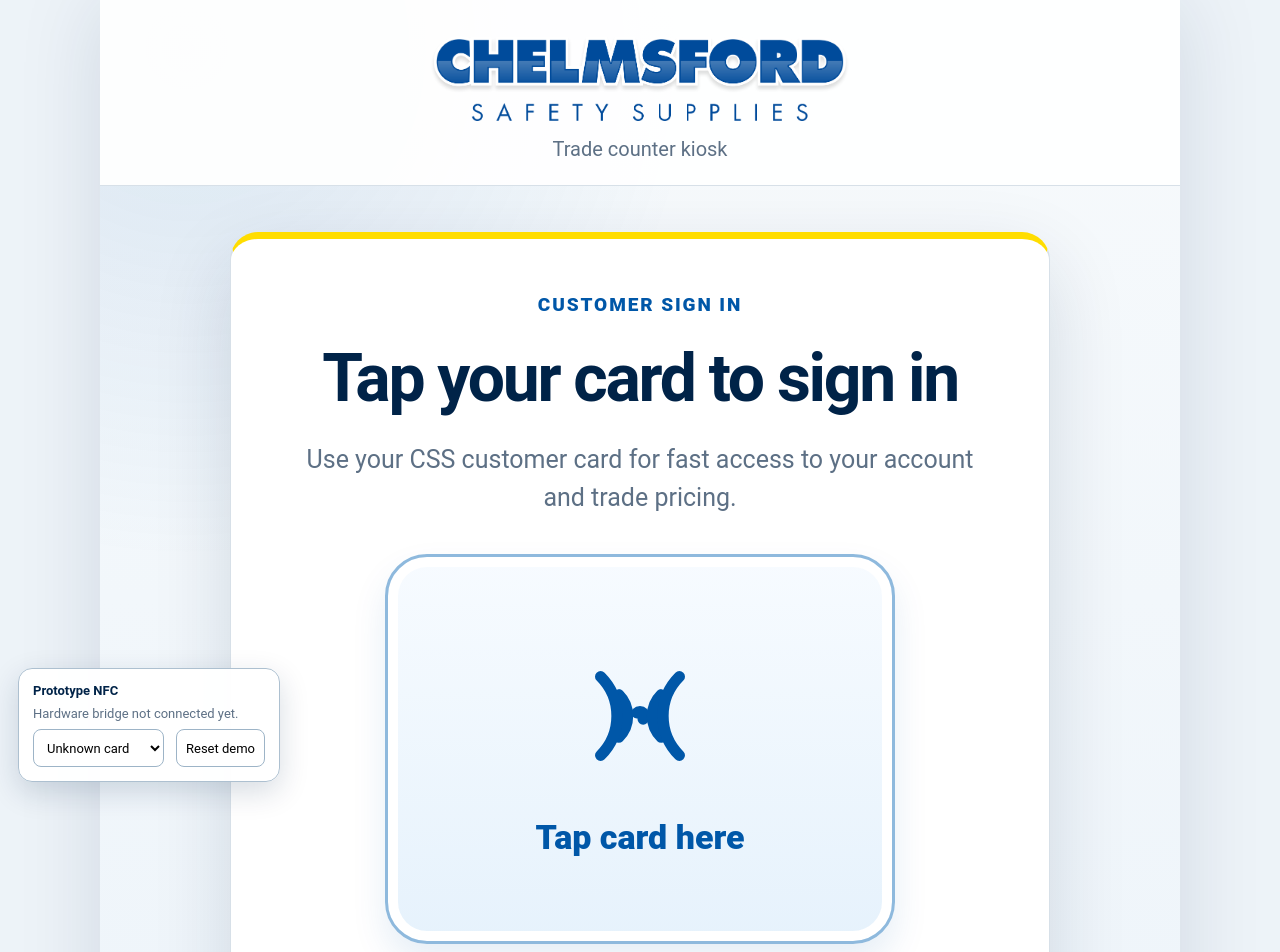
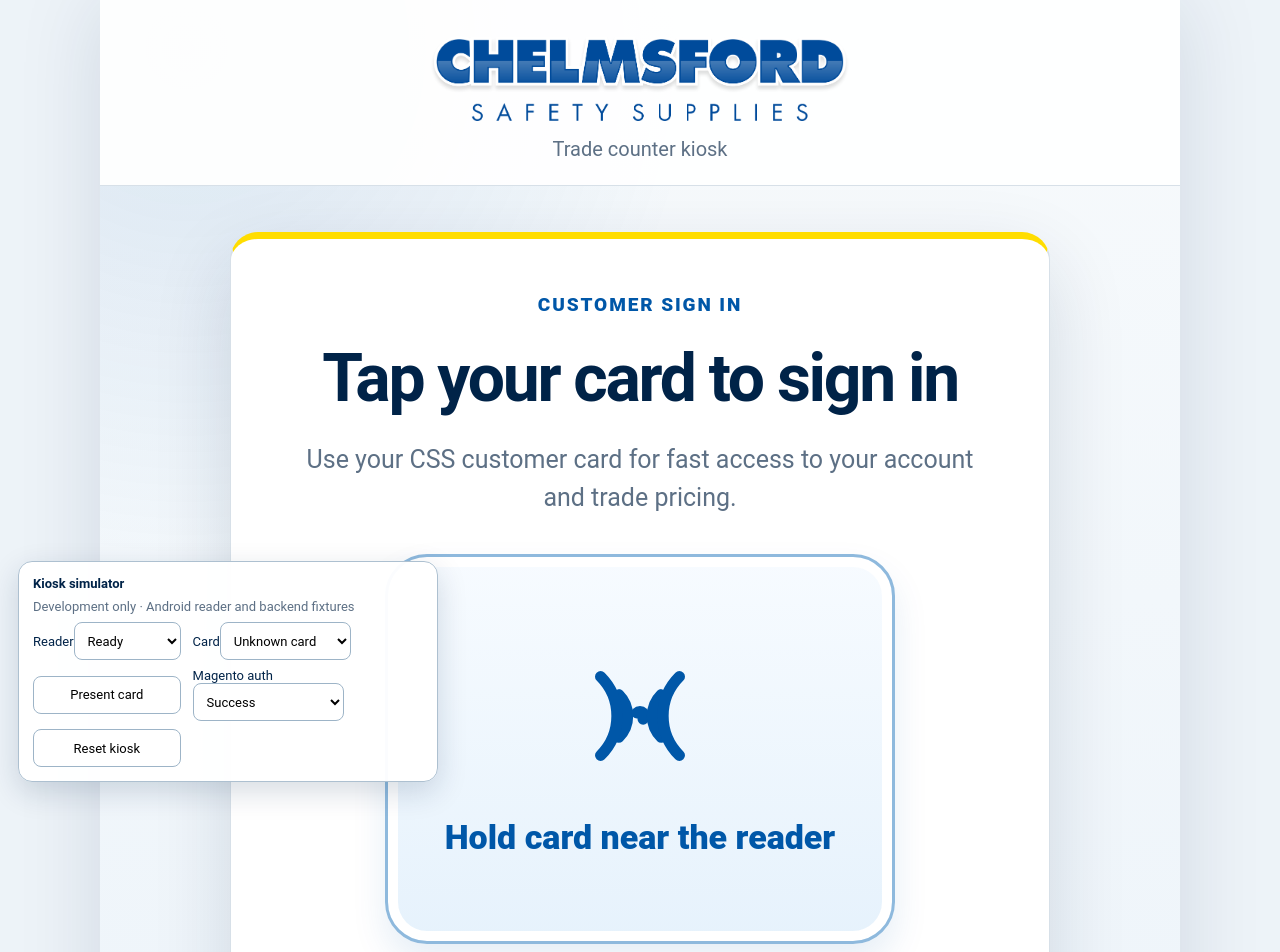
Before and after one commit to 0stoya/css_kiosk, a Next.js app: page / in a window 1280 px wide. Shown: the top 952 px of the page. Built offline with nearby package versions, Linux system fonts and the light colour scheme.

Commit message:
Drive kiosk auth through the hardware simulator

```diff
--- a/components/kiosk-auth-demo.tsx
+++ b/components/kiosk-auth-demo.tsx
@@ -1,8 +1,15 @@
 "use client";
 
 import Image from "next/image";
-import { FormEvent, useState } from "react";
-import { KioskAuthState, MockCardScenario, mockCustomer } from "@/lib/kiosk/auth-state";
+import { FormEvent, useEffect, useRef, useState } from "react";
+import { KioskAuthState, mockCustomer } from "@/lib/kiosk/auth-state";
+import {
+  createKioskNfcSimulator,
+  KioskNfcSimulator,
+  resolveSimulatedCard,
+  SimulatedCardFixture,
+  SimulatedMagentoResult,
+} from "@/lib/kiosk/simulator";
 
 function ContactlessIcon() {
   return (
@@ -36,50 +43,129 @@
 
 export function KioskAuthDemo() {
   const [state, setState] = useState<KioskAuthState>("idle");
-  const [scenario, setScenario] = useState<MockCardScenario>("unregistered");
+  const [cardFixture, setCardFixture] = useState<SimulatedCardFixture>("unregistered");
+  const [magentoResult, setMagentoResult] = useState<SimulatedMagentoResult>("success");
+  const [readerAvailable, setReaderAvailable] = useState(true);
   const [email, setEmail] = useState("");
   const [password, setPassword] = useState("");
   const [message, setMessage] = useState<string | null>(null);
+  const [formError, setFormError] = useState<string | null>(null);
+  const simulatorRef = useRef<KioskNfcSimulator | null>(null);
   const showPrototypeTools = process.env.NODE_ENV !== "production";
+
+  useEffect(() => {
+    if (!showPrototypeTools) return;
+
+    const simulator = createKioskNfcSimulator();
+    simulatorRef.current = simulator;
+    let backendTimer: number | null = null;
+
+    const removeCredentialHandler = simulator.onCredential((credential) => {
+      setState("reading");
+      setMessage(null);
+      setFormError(null);
+
+      backendTimer = window.setTimeout(() => {
+        const outcome = resolveSimulatedCard(credential);
+
+        if (outcome === "registered") {
+          setState("welcome");
+          return;
+        }
+
+        if (outcome === "unregistered") {
+          setState("unregistered");
+          return;
+        }
+
+        if (outcome === "revoked") {
+          setMessage("This card is no longer active. Please ask a member of staff for help.");
+          setState("error");
+          return;
+        }
+
+        setMessage("This card could not be recognised.");
+        setState("error");
+      }, 650);
+    });
+
+    const removeErrorHandler = simulator.onError((error) => {
+      setMessage(error.message);
+      setState("error");
+    });
+
+    void simulator.start();
+
+    return () => {
+      if (backendTimer !== null) window.clearTimeout(backendTimer);
+      removeCredentialHandler();
+      removeErrorHandler();
+      void simulator.stop();
+      simulatorRef.current = null;
+    };
+  }, [showPrototypeTools]);
 
   function reset() {
     setState("idle");
     setEmail("");
     setPassword("");
     setMessage(null);
+    setFormError(null);
   }
 
-  function simulateTap() {
+  function presentSimulatedCard() {
     if (!showPrototypeTools) return;
+    setMessage(null);
+    setFormError(null);
+    simulatorRef.current?.presentCard(cardFixture);
+  }
 
-    setState("reading");
-    setMessage(null);
-
-    window.setTimeout(() => {
-      if (scenario === "registered") {
-        setState("welcome");
-        return;
-      }
-      if (scenario === "revoked") {
-        setMessage("This card is no longer active. Please ask a member of staff for help.");
-        setState("error");
-        return;
-      }
-      setState("unregistered");
-    }, 650);
+  function changeReaderAvailability(available: boolean) {
+    setReaderAvailable(available);
+    simulatorRef.current?.setAvailable(available);
   }
 
   function submitLink(event: FormEvent<HTMLFormElement>) {
     event.preventDefault();
     if (!email.trim() || !password) return;
+
+    setFormError(null);
     setState("linking");
 
+    if (!showPrototypeTools) {
+      setPassword("");
+      setMessage("Magento account linking is not connected on this kiosk yet.");
+      setState("error");
+      return;
+    }
+
     window.setTimeout(() => {
+      if (magentoResult === "invalid-credentials") {
+        setPassword("");
+        setFormError("Email address or password was not recognised. Please try again.");
+        setState("unregistered");
+        return;
+      }
+
+      if (magentoResult === "unavailable") {
+        setPassword("");
+        setMessage("We cannot reach the customer account service right now. Please try again shortly.");
+        setState("error");
+        return;
+      }
+
       setState("confirm-link");
     }, 650);
   }
 
   function confirmLink() {
+    if (!showPrototypeTools) {
+      setPassword("");
+      setMessage("Card linking is not connected on this kiosk yet.");
+      setState("error");
+      return;
+    }
+
     setPassword("");
     setState("welcome");
   }
@@ -105,24 +191,13 @@
         {waiting ? (
           <section className="auth-panel auth-panel-centred" aria-live="polite">
             <p className="eyebrow">Customer sign in</p>
-            <h1>{state === "reading" ? "Reading your card…" : "Tap your card to sign in"}</h1>
+            <h1>{state === "reading" ? "Checking your card…" : "Tap your card to sign in"}</h1>
             <p className="lead">Use your CSS customer card for fast access to your account and trade pricing.</p>
 
-            <button
-              className="nfc-target"
-              type="button"
-              onClick={simulateTap}
-              disabled={state === "reading" || !showPrototypeTools}
-            >
+            <div className={`nfc-target${state === "reading" ? " is-reading" : ""}`} role="status">
               <span className="nfc-icon"><ContactlessIcon /></span>
-              <span className="nfc-label">
-                {state === "reading"
-                  ? "Hold card in place"
-                  : showPrototypeTools
-                    ? "Tap card here"
-                    : "NFC reader required"}
-              </span>
-            </button>
+              <span className="nfc-label">{state === "reading" ? "Card detected" : "Hold card near the reader"}</span>
+            </div>
 
             <p className="privacy-note">The kiosk automatically signs out after inactivity.</p>
           </section>
@@ -169,6 +244,8 @@
                 </span>
               </label>
 
+              {formError ? <p className="form-error" role="alert">{formError}</p> : null}
+
               <button className="primary-button" type="submit" disabled={state === "linking"}>
                 {state === "linking" ? "Checking account…" : "Sign in & link card"}
               </button>
@@ -212,24 +289,52 @@
         {state === "error" ? (
           <section className="auth-panel auth-panel-centred">
             <div className="error-badge">!</div>
-            <p className="eyebrow">Card unavailable</p>
+            <p className="eyebrow">Unable to continue</p>
             <h1>We couldn’t sign you in</h1>
             <p className="lead">{message}</p>
-            <button className="primary-button" type="button" onClick={reset}>Try another card</button>
+            <button className="primary-button" type="button" onClick={reset}>Return to card screen</button>
           </section>
         ) : null}
       </main>
 
       {showPrototypeTools ? (
-        <aside className="prototype-tools" aria-label="Prototype controls">
-          <strong>Prototype NFC</strong>
-          <span>Hardware bridge not connected yet.</span>
-          <select value={scenario} onChange={(event) => setScenario(event.target.value as MockCardScenario)}>
-            <option value="unregistered">Unknown card</option>
-            <option value="registered">Registered card</option>
-            <option value="revoked">Revoked card</option>
-          </select>
-          <button type="button" onClick={reset}>Reset demo</button>
+        <aside className="prototype-tools" aria-label="Kiosk simulator controls">
+          <strong>Kiosk simulator</strong>
+          <span>Development only · Android reader and backend fixtures</span>
+
+          <label>
+            Reader
+            <select
+              value={readerAvailable ? "ready" : "unavailable"}
+              onChange={(event) => changeReaderAvailability(event.target.value === "ready")}
+            >
+              <option value="ready">Ready</option>
+              <option value="unavailable">Unavailable</option>
+            </select>
+          </label>
+
+          <label>
+            Card
+            <select value={cardFixture} onChange={(event) => setCardFixture(event.target.value as SimulatedCardFixture)}>
+              <option value="unregistered">Unknown card</option>
+              <option value="registered">Registered card</option>
+              <option value="revoked">Revoked card</option>
+              <option value="read-error">Read error</option>
+            </select>
+          </label>
+
+          <button type="button" onClick={presentSimulatedCard} disabled={state === "reading"}>Present card</button>
+
+          <label>
+            Magento auth
+            <select value={magentoResult} onChange={(event) => setMagentoResult(event.target.value as SimulatedMagentoResult)}>
+              <option value="success">Success</option>
+              <option value="invalid-credentials">Invalid credentials</option>
+              <option value="unavailable">Service unavailable</option>
+            </select>
+          </label>
+
+          <button type="button" onClick={reset}>Reset kiosk</button>
         </aside>
       ) : null}
     </div>
```
